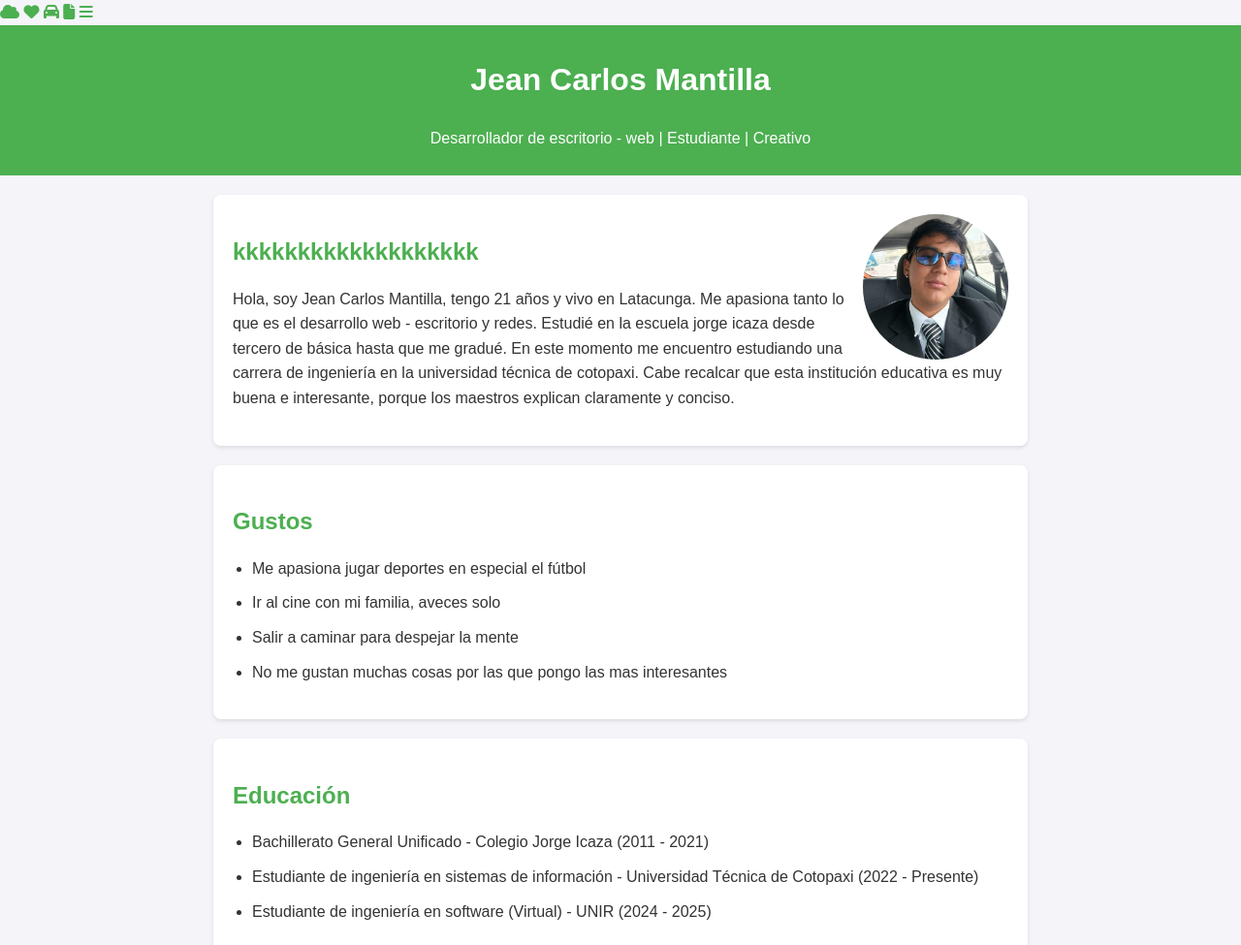
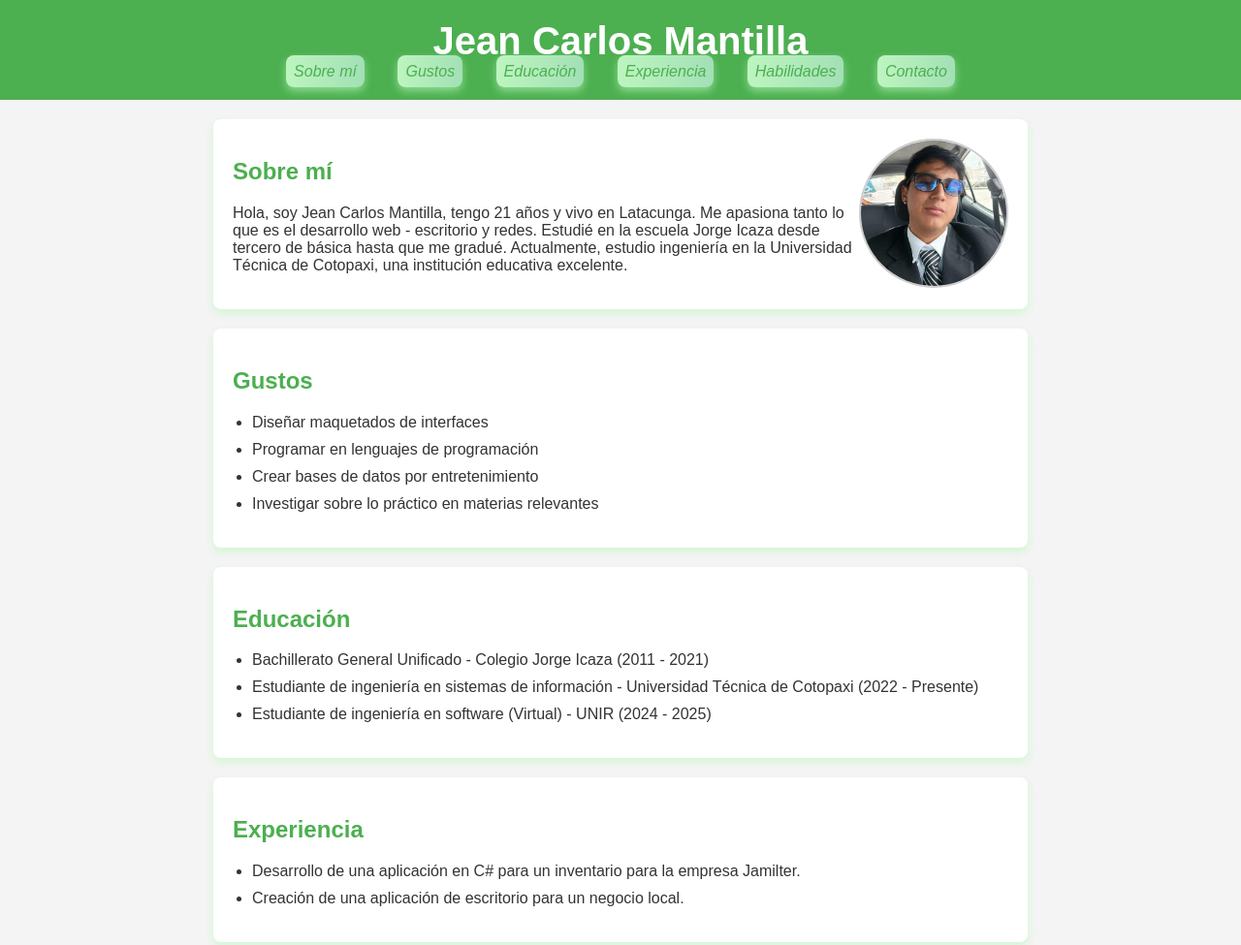
Before and after one commit to JeanCarlos-stack/Curriculum, a plain HTML site: page index.html in a window 1280 px wide. Shown: the top 975 px of the page at 97% size. Drawn offline with Linux system fonts and the light colour scheme.

Commit message:
cambio final

```diff
--- a/index.html
+++ b/index.html
@@ -3,39 +3,39 @@
 <head>
     <meta charset="UTF-8">
     <meta name="viewport" content="width=device-width, initial-scale=1.0">
-    <script src="https://kit.fontawesome.com/236d5a2a14.js" crossorigin="anonymous"></script>
     <title>Currículum - Jean Carlos Mantilla</title>
-
     <link rel="stylesheet" href="styles.css">
+    <link rel="stylesheet" href="https://cdnjs.cloudflare.com/ajax/libs/font-awesome/6.0.0-beta3/css/all.min.css">
+    <link rel="icon" href="images/favicon.ico" type="image/x-icon">
 </head>
 <body>
-    <i class="fas fa-cloud"></i>
-    <i class="fas fa-heart"></i>
-    <i class="fas fa-car"></i>
-    <i class="fas fa-file"></i>
-    <i class="fas fa-bars"></i>
     <header>
         <h1>Jean Carlos Mantilla</h1>
-        <p>Desarrollador de escritorio - web | Estudiante | Creativo</p>
+        <nav>
+
+            <a href="#sobre-mi">Sobre mí</a>
+            <a href="#gustos">Gustos</a></li>
+            <a href="#educacion">Educación</a>
+            <a href="#experiencia">Experiencia</a>
+            <a href="#habilidades">Habilidades</a>
+            <a href="#contacto">Contacto</a>
+
+        </nav>
     </header>
 
     <section>
         <img src="images/Jeancarlos.jpeg" alt="Una foto mía" width="150" height="150" style="border-radius: 50%; float:right;">
-        <h2>kkkkkkkkkkkkkkkkkkk</h2>
-        <p>Hola, soy Jean Carlos Mantilla, tengo 21 años y vivo en Latacunga. Me apasiona tanto lo que es el desarrollo web - escritorio y redes.
-            Estudié en la escuela jorge icaza desde tercero de básica hasta que me gradué. En este momento me encuentro estudiando una carrera de ingeniería
-            en la universidad técnica de cotopaxi. Cabe recalcar que esta institución educativa es muy buena e interesante, porque los maestros explican
-            claramente y conciso.
-        </p>
+        <h2>Sobre mí</h2>
+        <p>Hola, soy Jean Carlos Mantilla, tengo 21 años y vivo en Latacunga. Me apasiona tanto lo que es el desarrollo web - escritorio y redes. Estudié en la escuela Jorge Icaza desde tercero de básica hasta que me gradué. Actualmente, estudio ingeniería en la Universidad Técnica de Cotopaxi, una institución educativa excelente.</p>
     </section>
 
     <section>
         <h2>Gustos</h2>
         <ul>
-            <li>Me apasiona jugar deportes en especial el fútbol</li>
-            <li>Ir al cine con mi familia, aveces solo</li>
-            <li>Salir a caminar para despejar la mente</li>
-            <li>No me gustan muchas cosas por las que pongo las mas interesantes</li>
+            <li>Diseñar maquetados de interfaces</li>
+            <li>Programar en lenguajes de programación</li>
+            <li>Crear bases de datos por entretenimiento</li>
+            <li>Investigar sobre lo práctico en materias relevantes</li>
         </ul>
     </section>
 
@@ -51,7 +51,7 @@
     <section>
         <h2>Experiencia</h2>
         <ul>
-            <li>Desarrollo de una aplicación en c# para un inventario para la empresa Jamilter.</li>
+            <li>Desarrollo de una aplicación en C# para un inventario para la empresa Jamilter.</li>
             <li>Creación de una aplicación de escritorio para un negocio local.</li>
         </ul>
     </section>
@@ -68,23 +68,15 @@
     </section>
 
     <section>
-        <h2>Proyectos</h2>
-        <ul>
-            <li><a>Machachi Edu</a></li>
-            <li><a>Página web básica</a></li>
-        </ul>
-    </section>
-
-    <section>
         <h2>Contacto</h2>
-        <p>Correo: jeancarlosmantilla3@gmail.com</p>
-        <p>Teléfono: 0987108891</p>
-        <p>Facebook: <a href="https://www.facebook.com/2243jean">Mi perfil</a></p>
+        <p><i class="fas fa-envelope"></i> Correo: <a href="mailto:jeancarlosmantilla3@gmail.com">jeancarlosmantilla3@gmail.com</a></p>
+        <p><i class="fas fa-phone"></i> Teléfono: 0987108891</p>
+        <p><i class="fab fa-facebook"></i> Facebook: <a href="https://www.facebook.com/2243jean" target="_blank">Mi perfil</a></p>
     </section>
 
     <footer>
         <p>&copy; 2024 Jean Carlos Mantilla. Todos los derechos reservados.</p>
-        <p>Si tus sueños son imposibles, lucha por ellos ya que cada puede hacer posible lo imposible</p>
+        <p>Si tus sueños son imposibles, lucha por ellos ya que cada uno puede hacer posible lo imposible</p>
     </footer>
 </body>
 </html>
--- a/styles.css
+++ b/styles.css
@@ -1,50 +1,52 @@
 body {
     font-family: Arial, sans-serif;
-    line-height: 1.6;
     margin: 0;
     padding: 0;
-    background-color: #f4f4f9;
+    background-color: #f4f4f4;
     color: #333;
 }
 
 header {
-    background: #4CAF50;
+    text-align: center;
+    background-color: #4CAF50;
     color: white;
-    padding: 10px 20px;
-    text-align: center;
+    padding: 20px 0;
+}
+
+header h1 {
+    margin: 0;
+    font-size: 2.5em;
+}
+
+header p {
+    margin: 5px 0 0;
+    font-size: 1.2em;
 }
 
 section {
+    margin: 20px auto;
     max-width: 800px;
-    margin: 20px auto;
     background: white;
     padding: 20px;
     border-radius: 8px;
-    box-shadow: 0 2px 4px rgba(0, 0, 0, 0.1);
+    box-shadow: 0 4px 8px rgba(184, 250, 186, 0.596);
+}
+
+section img {
+    border: 2px solid #ccc;
 }
 
 h2 {
     color: #4CAF50;
-    margin-bottom: 10px;
 }
 
-
 ul {
-    padding: 0;
-    list-style-type: disc;
-    margin-left: 20px;
+    padding-left: 20px;
 }
 
-ol {
-    padding: 0;
-    list-style-type: decimal;
-    margin-left: 20px;
+ul li {
+    margin: 10px 0;
 }
-
-ul li, ol li {
-    margin-bottom: 10px;
-}
-
 
 a {
     color: #4CAF50;
@@ -55,15 +57,21 @@ a:hover {
     text-decoration: underline;
 }
 
-
 footer {
     text-align: center;
-    padding: 10px;
-    background: #333;
+    padding: 20px;
+    background-color: #4CAF50;
     color: white;
     margin-top: 20px;
 }
 
-i {
-    color: #4CAF50;
+nav a {
+    background: linear-gradient(90deg, #bdf5bf, #b6ebcdcf);
+
+    font-style: italic;
+    border-radius: 8px;
+    box-shadow: 0 4px 8px rgba(184, 250, 186, 0.596);
+    margin: 15px;
+    padding: 8px;
+
 }
```
